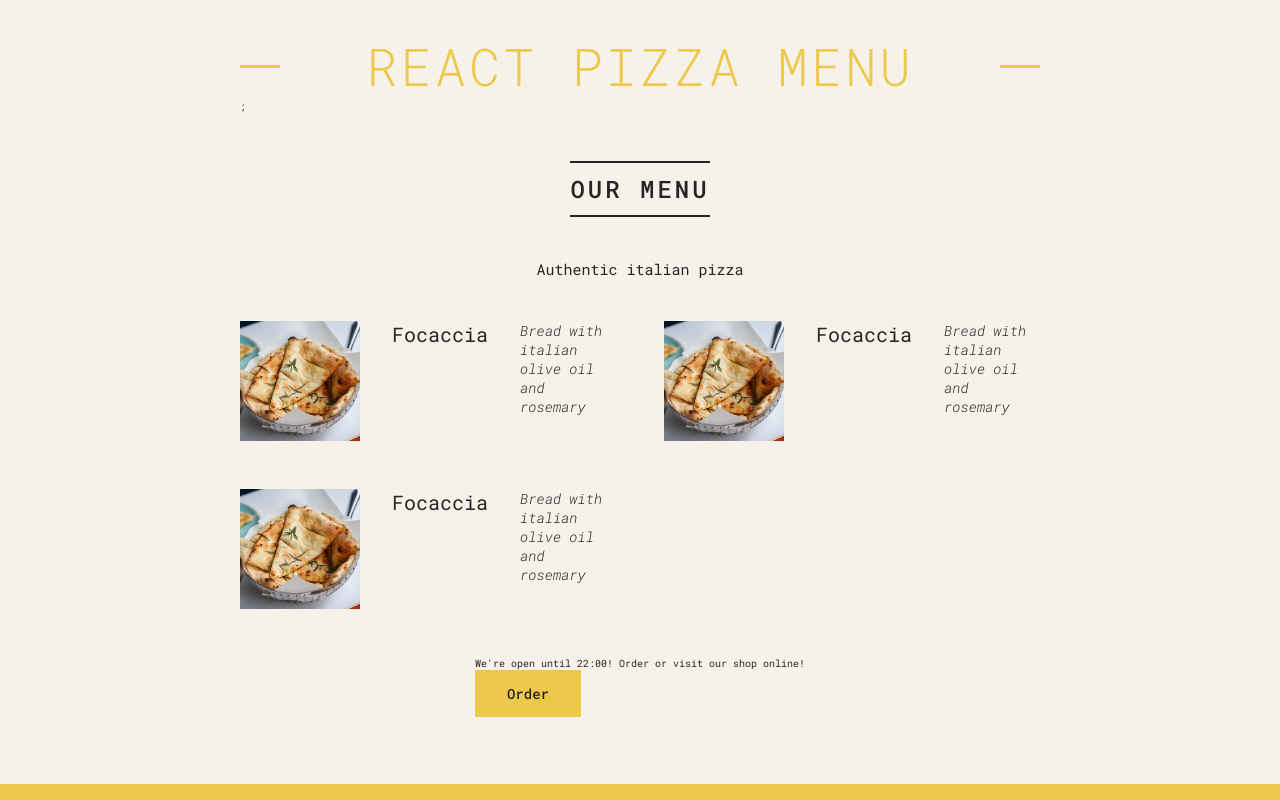
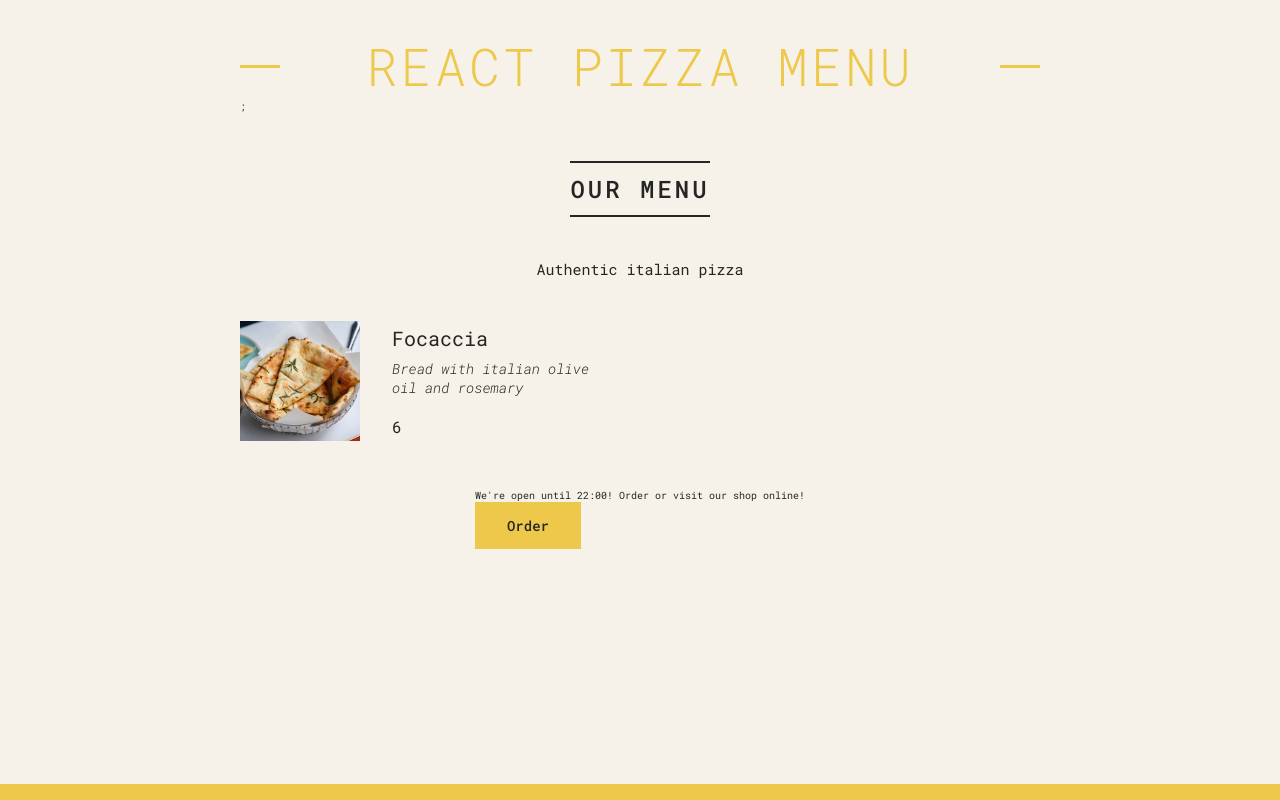
Before and after one commit to mihaela336/pizza-menu, a React (Create React App) app: page / in a window 1280 px wide. Built offline with nearby package versions, Linux system fonts and the light colour scheme.

Commit message:
add props to pizzza component pt 1

```diff
--- a/src/components/Menu.jsx
+++ b/src/components/Menu.jsx
@@ -7,9 +7,15 @@ function Menu() {
       <h2> Our Menu</h2>
       <p>Authentic italian pizza</p>
       <div className="pizzas">
-        <Pizza />
-        <Pizza />
-        <Pizza />
+        <Pizza
+          className="pizza"
+          //order in which we pass the props is irelevant
+          name="Focaccia"
+          photoName="pizzas/focaccia.jpg"
+          ingredients="Bread with italian olive oil and rosemary"
+          price={6}
+          soldOut="false"
+        />
       </div>
     </main>
   );
--- a/src/components/Pizza.jsx
+++ b/src/components/Pizza.jsx
@@ -3,12 +3,15 @@ import pizzaData from "../data.js";
 
 //create component
 
-function Pizza() {
+function Pizza(props) {
   return (
     <div className="pizza">
-      <img src="pizzas/focaccia.jpg" alt="Focaccia"></img>
-      <h3>Focaccia</h3>
-      <p>Bread with italian olive oil and rosemary</p>
+      <img src={props.photoName} alt={props.name}></img>
+      <div>
+        <h3>{props.name}</h3>
+        <p>{props.ingredients}</p>
+        <span>{props.price}</span>
+      </div>
     </div>
   );
 }
```
